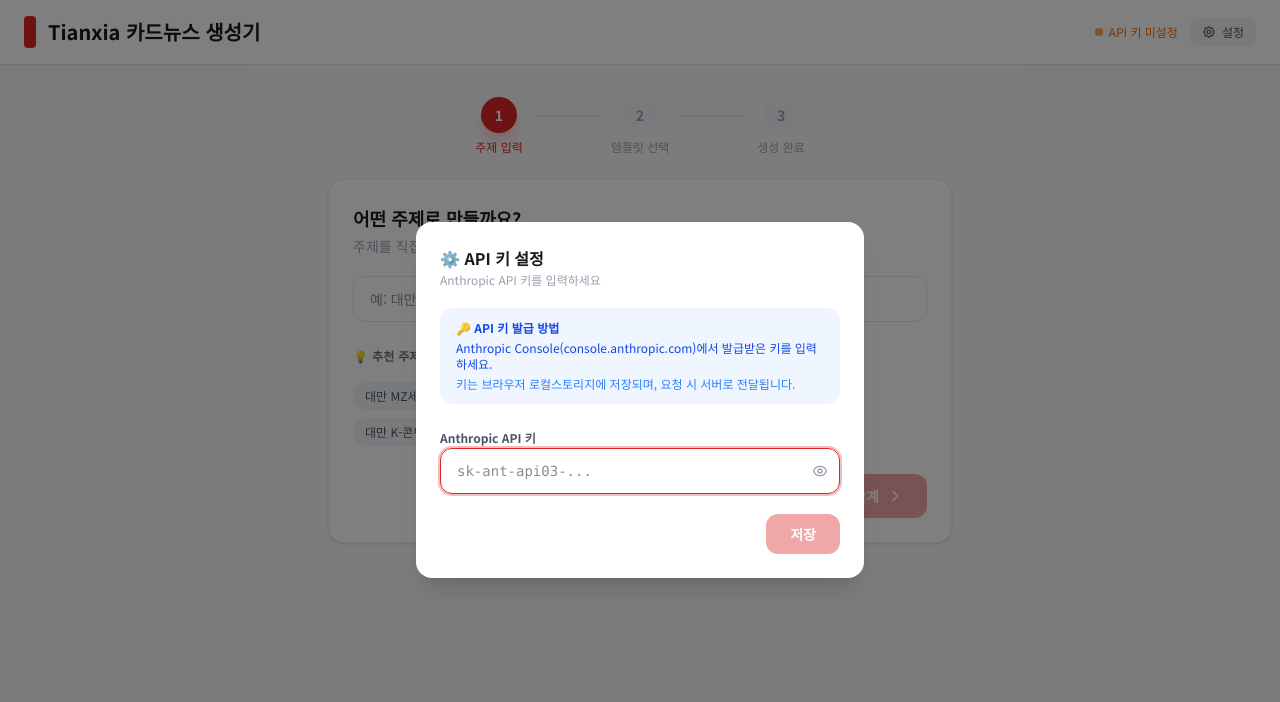
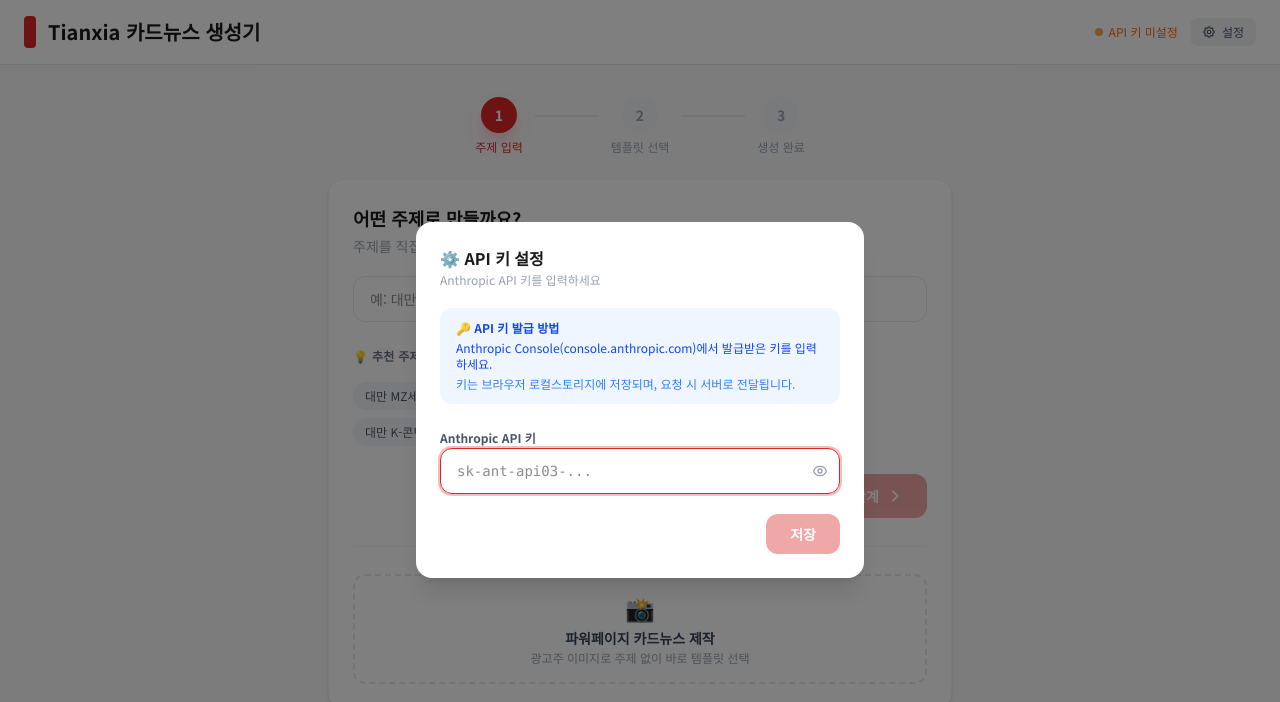
Before and after one commit to sin0724/tianxia-cardnews, a Next.js app: page / in a window 1280 px wide. Shown: the top 702 px of the page. Built offline with nearby package versions, Linux system fonts and the light colour scheme.

Commit message:
feat: 파워페이지 버튼 추가 (주제 없이 바로 템플릿 선택)

```diff
--- a/app/api/cardnews/generate/route.ts
+++ b/app/api/cardnews/generate/route.ts
@@ -7,9 +7,7 @@
   if (!apiKey) return missingKeyResponse();
 
   const { topic } = await req.json();
-  if (!topic?.trim()) {
-    return NextResponse.json({ error: "주제를 입력해주세요." }, { status: 400 });
-  }
+  const effectiveTopic = topic?.trim() || "광고주 제품 홍보 카드뉴스";
 
   const client = new Anthropic({ apiKey });
 
@@ -22,7 +20,7 @@
           role: "user",
           content: `대만 마케팅 전문 에이전시 TIANXIA의 인스타그램 카드뉴스 콘텐츠를 생성해주세요.
 
-주제: ${topic}
+주제: ${effectiveTopic}
 
 타겟: 대만 진출에 관심 있는 한국 브랜드 담당자 / 광고주
 언어: 한국어
--- a/app/page.tsx
+++ b/app/page.tsx
@@ -140,7 +140,6 @@
   }
 
   async function handleGenerate() {
-    if (!topic.trim()) { setError("주제를 입력해주세요."); return; }
     setError("");
     setLoading(true);
     setContent(null);
@@ -509,6 +508,23 @@
                   </svg>
                 </button>
               </div>
+
+              {/* 구분선 */}
+              <div className="flex items-center gap-3">
+                <div className="flex-1 h-px bg-gray-100" />
+                <span className="text-xs text-gray-400 font-medium">또는</span>
+                <div className="flex-1 h-px bg-gray-100" />
+              </div>
+
+              {/* 파워페이지 버튼 */}
+              <button
+                onClick={() => { setTopic(""); setStep(2); }}
+                className="w-full border-2 border-dashed border-gray-200 hover:border-[#DC2626]/50 hover:bg-red-50/40 rounded-xl py-4 text-center transition-all group"
+              >
+                <div className="text-2xl mb-1">📸</div>
+                <p className="text-sm font-bold text-gray-700 group-hover:text-[#DC2626] transition-colors">파워페이지 카드뉴스 제작</p>
+                <p className="text-xs text-gray-400 mt-0.5">광고주 이미지로 주제 없이 바로 템플릿 선택</p>
+              </button>
             </section>
           )}
 
@@ -516,11 +532,28 @@
           {step === 2 && (
             <section className="bg-white rounded-2xl shadow-sm border border-gray-100 p-6 space-y-7">
               {/* 주제 표시 */}
-              <div className="flex items-center gap-2">
+              {topic ? (
+                <div className="flex items-center gap-2 flex-wrap">
                   <span className="text-xs text-gray-400">선택한 주제</span>
                   <span className="bg-[#DC2626]/10 text-[#DC2626] font-semibold text-sm px-3 py-1 rounded-full">{topic}</span>
                   <button onClick={() => setStep(1)} className="text-xs text-gray-400 hover:text-[#DC2626] underline underline-offset-2 transition-colors">수정</button>
                 </div>
+              ) : (
+                <div className="space-y-2">
+                  <div className="flex items-center gap-2">
+                    <span className="text-xs bg-orange-50 text-orange-500 font-semibold px-2.5 py-1 rounded-full">📸 파워페이지 모드</span>
+                    <span className="text-xs text-gray-400">주제 없이 진행 중</span>
+                    <button onClick={() => setStep(1)} className="text-xs text-gray-400 hover:text-[#DC2626] underline underline-offset-2 transition-colors ml-auto">← 처음으로</button>
+                  </div>
+                  <input
+                    type="text"
+                    value={topic}
+                    onChange={(e) => setTopic(e.target.value)}
+                    placeholder="주제 입력 (선택사항)"
+                    className="w-full border border-gray-200 rounded-xl px-4 py-2.5 text-sm focus:outline-none focus:ring-2 focus:ring-[#DC2626]/30 focus:border-[#DC2626]"
+                  />
+                </div>
+              )}
 
               {/* 템플릿 선택 */}
               <div className="space-y-3">
@@ -663,8 +696,14 @@
               새로 만들기
             </button>
             <span className="text-xs text-gray-300">|</span>
+            {topic ? (
+              <>
                 <span className="text-xs text-gray-400">주제</span>
                 <span className="text-sm font-semibold text-[#1A1A1A]">{topic}</span>
+              </>
+            ) : (
+              <span className="text-xs bg-orange-50 text-orange-500 font-semibold px-2.5 py-1 rounded-full">📸 파워페이지</span>
+            )}
           </div>
 
           {/* 템플릿 (compact) */}
```
Lines whose indentation alone changed are shown as unchanged.
